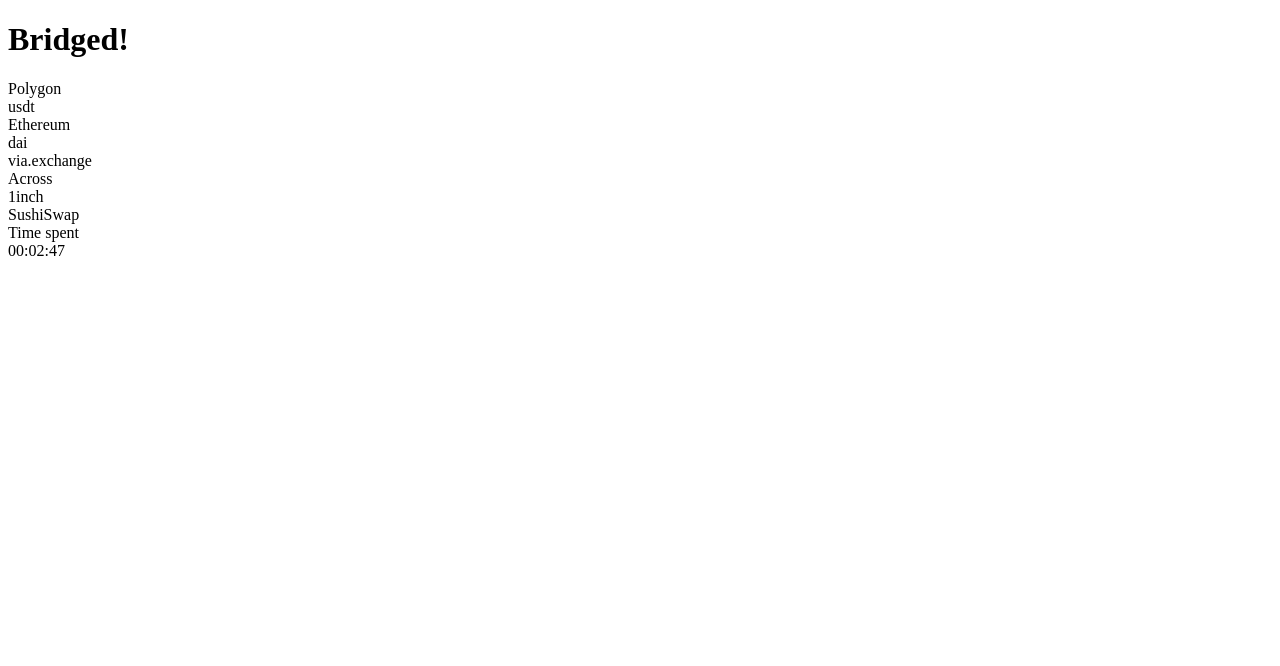
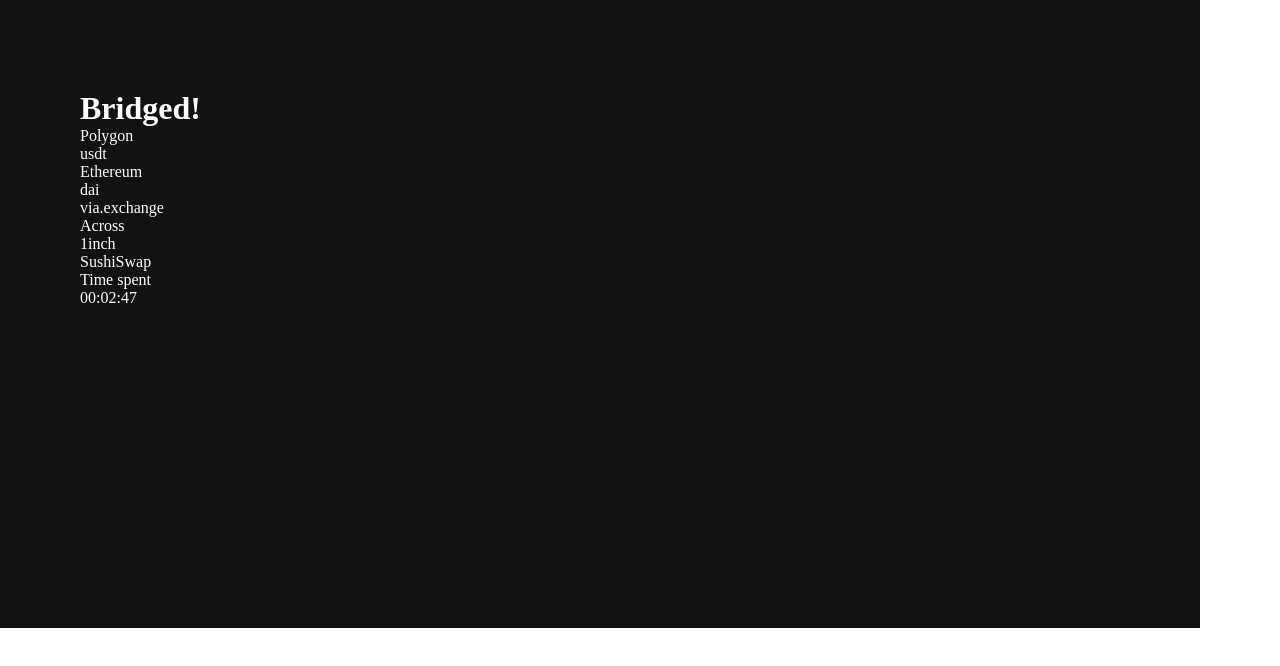
Before and after one commit to farahs23/router-sharing-template, a plain HTML site: page index.html in a window 1280 px wide. Drawn offline with Linux system fonts and the light colour scheme.

Commit message:
Init styles

```diff
--- a/index.html
+++ b/index.html
@@ -2,9 +2,11 @@
 <html>
 <head>
   <meta charset="utf-8">
+  <link rel="stylesheet" href="style.css">
 </head>
 
-<body>
+<body> <!-- Please use 1200x628 viewport for rendering-->
+  <div id="card">
     <h1>Bridged!</h1>
 
     <div>Polygon</div>
@@ -20,6 +22,7 @@
     <div>SushiSwap</div>
 
     <div>Time spent</div>
-  </div>00:02:47</div>
+    <div>00:02:47</div>
+  </div>
 </body>
 </html>
--- /dev/null
+++ b/style.css
@@ -0,0 +1,18 @@
+* {
+  box-sizing: border-box;
+}
+
+html,
+body,
+h1 {
+  margin: 0;
+  padding: 0;
+}
+
+#card {
+  width: 1200px;
+  height: 628px;
+  padding: 90px 80px 80px 80px;
+  background-color: #111215;
+  color: #fff;
+}
```
Also changed, not shown: img/demo.jpg (added), 1 other file. Lines whose indentation alone changed are shown as unchanged.
